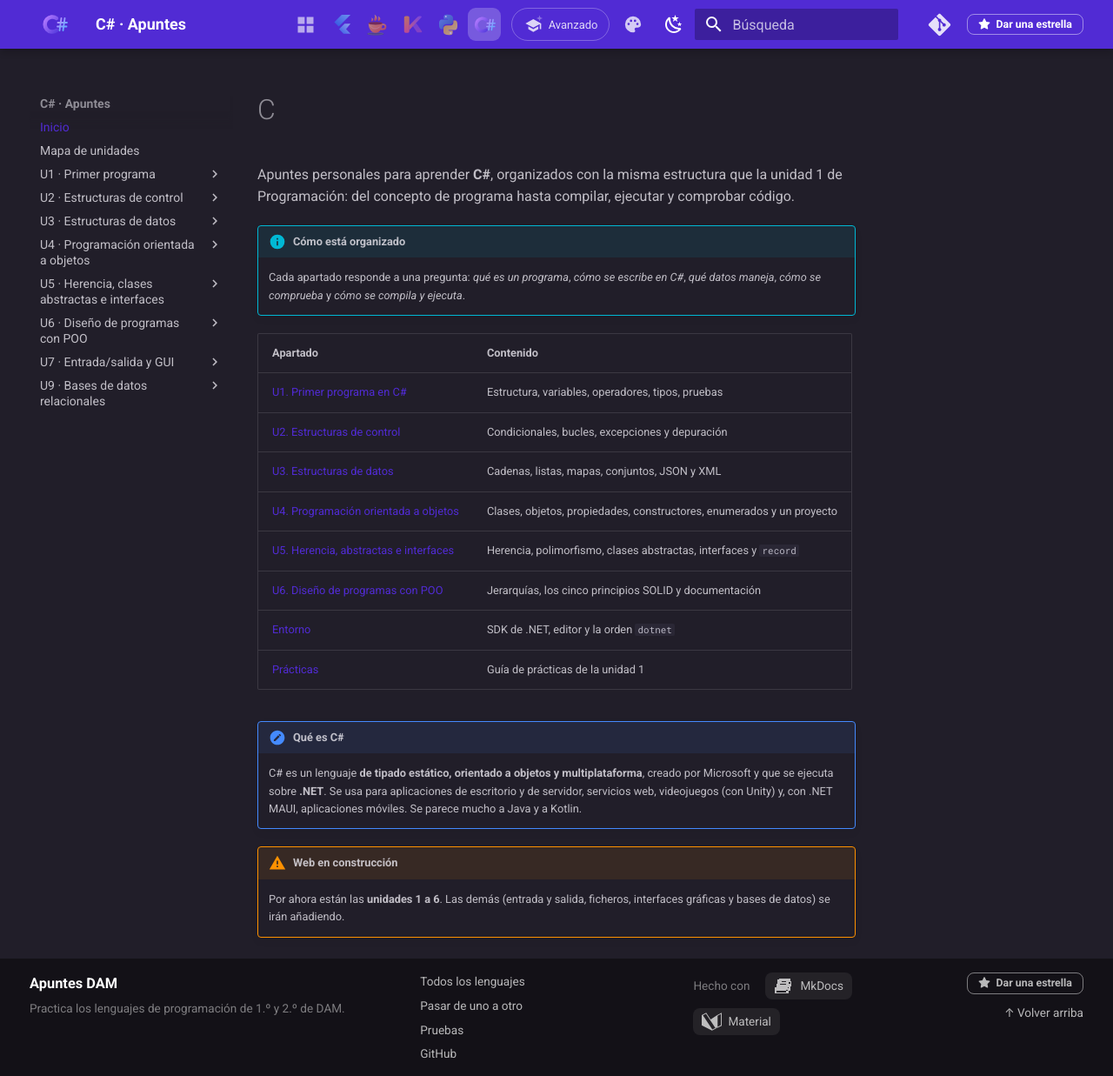
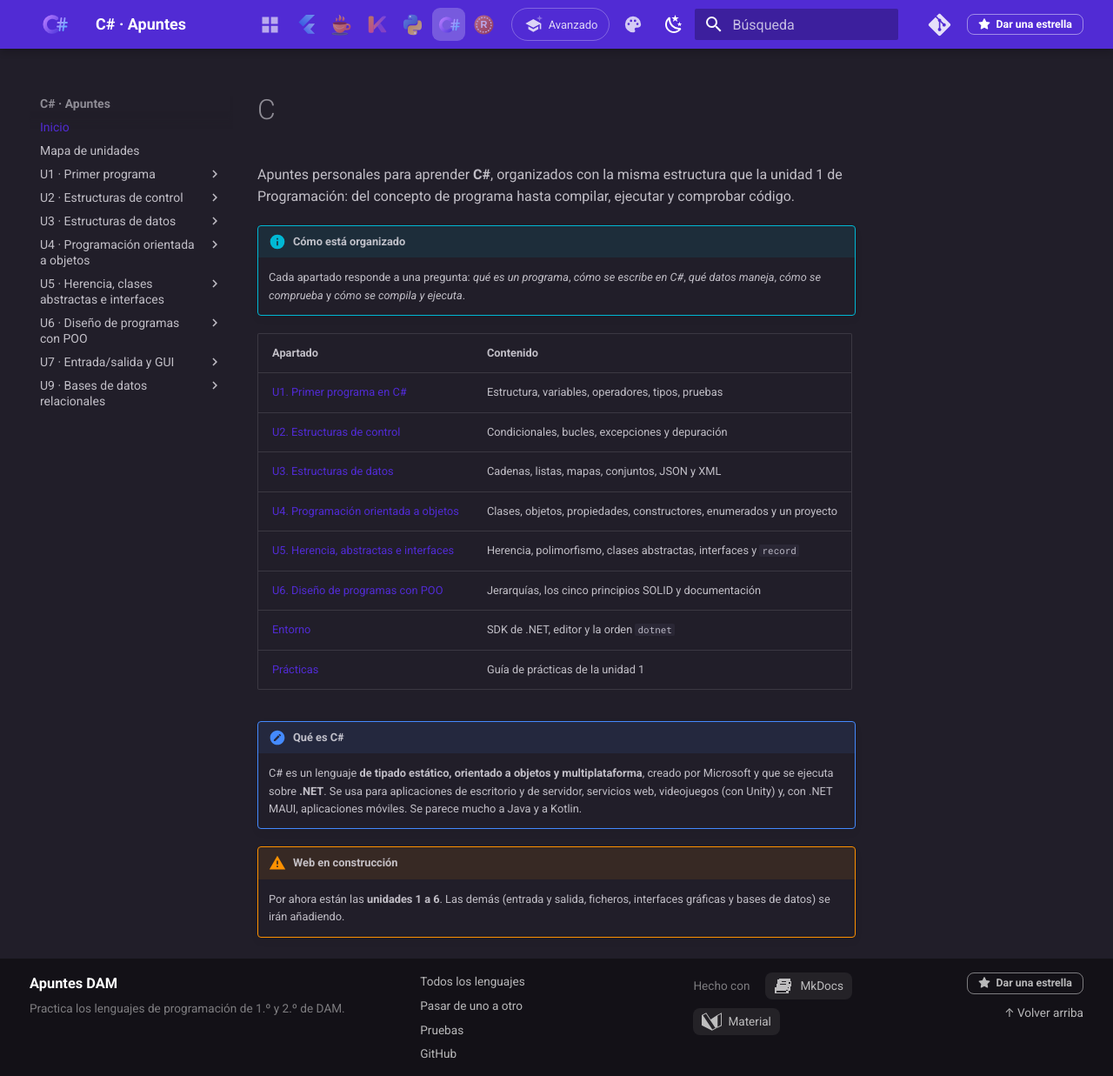
Before and after one commit to apuntes-dam/csharp-apuntes, an MkDocs documentation site: the page built from docs/index.md, in a window 1280 px wide and 1237 px high. Shown: the whole window at 87% size. Built offline with MkDocs 1.6.1 and Material for MkDocs 9.7.7, drawn with Linux system fonts in a browser that asks for light colours; comment, search, counter and statistics services are not loaded.

Commit message:
Rust en el selector de lenguajes
Co-Authored-By: Claude Fable 5.1 <noreply@anthropic.com>

```diff
--- a/docs/assets/lenguajes.js
+++ b/docs/assets/lenguajes.js
@@ -15,7 +15,9 @@
     { id: "python", repo: "python-apuntes", name: "Python",
       svg: '<svg viewBox="0 0 64 64"><defs><linearGradient id="pb" x1="0" y1="0" x2="1" y2="1"><stop offset="0" stop-color="#6bb0ee"/><stop offset="1" stop-color="#2f6aa5"/></linearGradient><linearGradient id="py" x1="0" y1="0" x2="1" y2="1"><stop offset="0" stop-color="#ffe873"/><stop offset="1" stop-color="#f2b705"/></linearGradient></defs><path fill="url(#pb)" d="M30 4C20 4 20 8 20 12V16H31V18H15C9 18 7 22 7 31 7 40 9 44 14 44H18V38C18 33 22 30 27 30H37C42 30 45 27 45 22V13C45 7 40 4 30 4Z"/><circle cx="25.5" cy="9.5" r="2.4" fill="#fff"/><path transform="rotate(180 32 32)" fill="url(#py)" d="M30 4C20 4 20 8 20 12V16H31V18H15C9 18 7 22 7 31 7 40 9 44 14 44H18V38C18 33 22 30 27 30H37C42 30 45 27 45 22V13C45 7 40 4 30 4Z"/><circle cx="38.5" cy="54.5" r="2.4" fill="#fff"/></svg>' },
     { id: "csharp", repo: "csharp-apuntes", name: "C#",
-      svg: '<svg viewBox="0 0 64 64"><defs><linearGradient id="cc" x1="0" y1="0" x2="1" y2="1"><stop offset="0" stop-color="#b57bff"/><stop offset="1" stop-color="#5b3fe0"/></linearGradient><linearGradient id="ch" x1="0" y1="0" x2="1" y2="1"><stop offset="0" stop-color="#c58bff"/><stop offset="1" stop-color="#4fb3ff"/></linearGradient></defs><path fill="none" stroke="url(#cc)" stroke-width="9" stroke-linecap="round" d="M38 18A17 17 0 1 0 38 46"/><g fill="none" stroke="url(#ch)" stroke-width="3.6" stroke-linecap="round"><path d="M49 18 45 46M57 18 53 46M41 28H62M40 37H61"/></g></svg>' }
+      svg: '<svg viewBox="0 0 64 64"><defs><linearGradient id="cc" x1="0" y1="0" x2="1" y2="1"><stop offset="0" stop-color="#b57bff"/><stop offset="1" stop-color="#5b3fe0"/></linearGradient><linearGradient id="ch" x1="0" y1="0" x2="1" y2="1"><stop offset="0" stop-color="#c58bff"/><stop offset="1" stop-color="#4fb3ff"/></linearGradient></defs><path fill="none" stroke="url(#cc)" stroke-width="9" stroke-linecap="round" d="M38 18A17 17 0 1 0 38 46"/><g fill="none" stroke="url(#ch)" stroke-width="3.6" stroke-linecap="round"><path d="M49 18 45 46M57 18 53 46M41 28H62M40 37H61"/></g></svg>' },
+    { id: "rust", repo: "rust-apuntes", name: "Rust",
+      svg: '<svg viewBox="0 0 64 64"><defs><linearGradient id="ru" x1="0" y1="0" x2="1" y2="1"><stop offset="0" stop-color="#ff9a5c"/><stop offset="1" stop-color="#b7410e"/></linearGradient></defs><circle cx="32" cy="32" r="26" fill="url(#ru)"/><circle cx="32" cy="32" r="20" fill="none" stroke="#fff" stroke-width="3" stroke-dasharray="4.2 3.6"/><text x="32" y="41" text-anchor="middle" font-family="Arial, Helvetica, sans-serif" font-weight="700" font-size="26" fill="#fff">R</text></svg>' }
   ];
   window.LENGUAJES = LANGS;
   var HUBSVG = '<svg viewBox="0 0 24 24" width="22" height="22"><path fill="currentColor" d="M4 4h7v7H4zm9 0h7v7h-7zM4 13h7v7H4zm9 0h7v7h-7z"/></svg>';
--- a/mkdocs.yml
+++ b/mkdocs.yml
@@ -27,7 +27,7 @@ theme:
     - search.highlight
 extra_css:
   - assets/extra.css
-  - assets/lenguajes.css?v=ab2be854
+  - assets/lenguajes.css?v=2aa74356
 extra:
   social:
     - icon: fontawesome/brands/github
--- a/overrides/main.html
+++ b/overrides/main.html
@@ -1,5 +1,5 @@
 {% extends "base.html" %}
 {% block extrahead %}
   {{ super() }}
-  <script src="{{ 'assets/lenguajes.js?v=ab2be854' | url }}"></script>
+  <script src="{{ 'assets/lenguajes.js?v=2aa74356' | url }}"></script>
 {% endblock %}
```
